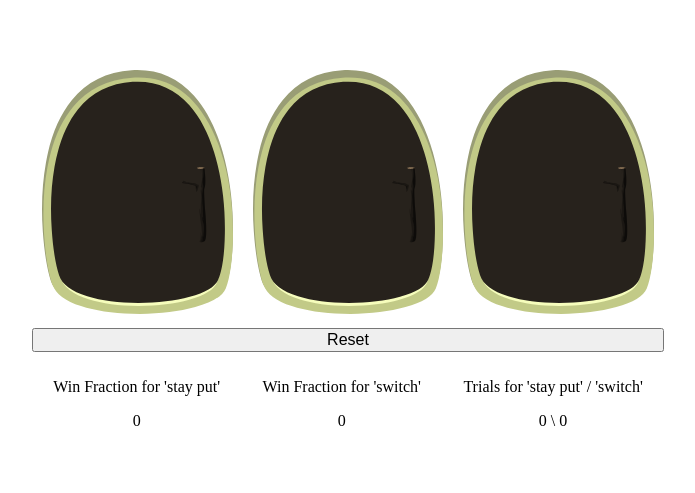
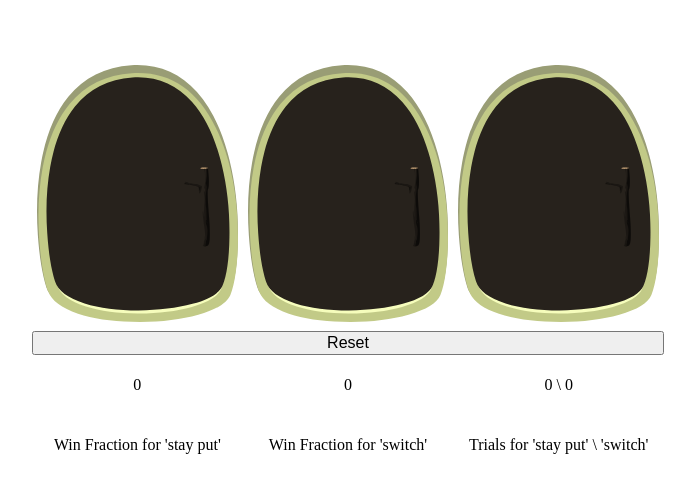
Before and after one commit to L-ashwin/Monty-Hall-Simulation, a plain HTML site: page index.html in a window 1280 px wide. Shown: the part 103-596 px from the top of the page, without its empty margins (292-987 px from the left). Drawn offline with Linux system fonts and the light colour scheme.

Commit message:
adjust margins

```diff
--- a/index.html
+++ b/index.html
@@ -45,23 +45,40 @@
         <button id="reset">Reset</button>
     </div>
 
+    <div class="row scores">
+
+        <div class="column ">
+
+            <p id="Out1">1</p>
+        </div>
+        <div class="column ">
+
+            <p id="Out2">1</p>
+        </div>
+        <div class="column ">
+
+            <p id="Out3">1</p>
+        </div>
+
+    </div>
 
     <div class="row scores">
 
         <div class="column ">
             <p>Win Fraction for 'stay put'</p>
-            <p id="Out1">1</p>
+
         </div>
         <div class="column ">
             <p>Win Fraction for 'switch'</p>
-            <p id="Out2">1</p>
+
         </div>
         <div class="column ">
-            <p>Trials for 'stay put' / 'switch'</p>
-            <p id="Out3">1</p>
+            <p>Trials for 'stay put' \ 'switch'</p>
+
         </div>
 
     </div>
 
+
 </body>
 </html>
--- a/style.css
+++ b/style.css
@@ -5,9 +5,9 @@
 }
 
 .column {
-    flex: auto;
+    flex: 33.33%;
     position: relative;
-    margin: 10px;
+    margin: 5px;
 }
 
 .image{
```
